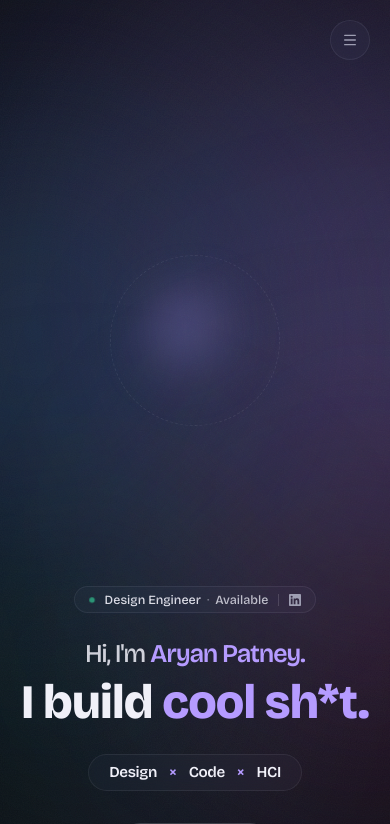
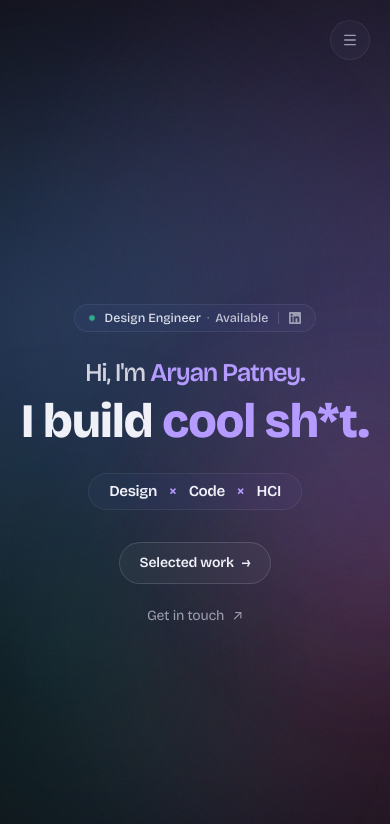
Before and after one commit to aryanpatneygit/aryan-patney-portfolio, a Next.js app: page / in a window 390 px wide. Shown: the top 824 px of the page. Built offline with nearby package versions, Linux system fonts and the light colour scheme.

Commit message:
Mobile: skip Spline runtime + cap blob blur for performance

```diff
--- a/src/app/globals.css
+++ b/src/app/globals.css
@@ -292,3 +292,15 @@ body {
     scroll-behavior: auto !important;
   }
 }
+
+/* Mobile / small viewport optimisations — heavy blurs are battery-expensive,
+   the visual difference between blur(110px) and blur(60px) on a small screen
+   is nil, and the saved GPU cycles are noticeable on older devices. */
+@media (max-width: 1023px) {
+  .glow-breathe {
+    /* Cap the largest blur at a softer value on small screens. */
+    filter: blur(60px) !important;
+    /* Slow the breathe loop slightly to reduce repaints. */
+    animation-duration: 24s;
+  }
+}
--- a/src/components/hero-spline.tsx
+++ b/src/components/hero-spline.tsx
@@ -21,14 +21,19 @@ export function HeroSpline() {
     const wrap = wrapRef.current;
     if (!canvas || !wrap) return;
 
-    // Respect reduced-motion preferences — skip the WebGL load entirely
-    // on devices / users who'd rather opt out of intensive animation.
-    const prefersReduced =
-      typeof window !== "undefined" &&
-      window.matchMedia("(prefers-reduced-motion: reduce)").matches;
-    if (prefersReduced) {
-      setStatus("error");
-      return;
+    // Skip the heavy Spline runtime on:
+    //   • mobile / tablet (< 1024px) — runtime is slow on touch devices
+    //     and the layout doesn't include the canvas anyway
+    //   • prefers-reduced-motion users (a11y)
+    if (typeof window !== "undefined") {
+      const isBelowDesktop = window.innerWidth < 1024;
+      const prefersReduced = window.matchMedia(
+        "(prefers-reduced-motion: reduce)"
+      ).matches;
+      if (isBelowDesktop || prefersReduced) {
+        setStatus("error");
+        return;
+      }
     }
 
     let cancelled = false;
--- a/src/components/hero.tsx
+++ b/src/components/hero.tsx
@@ -72,18 +72,15 @@ export function Hero() {
       aria-label="Introduction"
       className="relative isolate min-h-[100svh] overflow-hidden"
     >
-      {/* Spline canvas — absolutely positioned on desktop, dominates the
-          right portion. Stacks below the text on mobile. */}
+      {/* Spline canvas — desktop only.
+          Hidden on mobile entirely: the runtime is heavy, mobile devices
+          struggle, and the text-only mobile layout reads better. The
+          `hidden lg:block` keeps the DOM out of the mobile tree, and
+          HeroSpline also bails its init below the lg breakpoint as a
+          belt-and-braces guard. */}
       <div
         ref={splineWrapRef}
-        className={[
-          "z-0",
-          // mobile: full width, fixed height below text
-          "relative h-[58vh] min-h-[420px] w-full",
-          // desktop: absolute fill of the right column
-          "lg:absolute lg:inset-y-0 lg:right-[-4%] lg:left-[44%] lg:h-auto lg:min-h-0 lg:w-auto",
-          "xl:left-[48%]",
-        ].join(" ")}
+        className="z-0 hidden lg:absolute lg:inset-y-0 lg:right-[-4%] lg:left-[44%] lg:block xl:left-[48%]"
       >
         <HeroSpline />
       </div>
@@ -92,7 +89,7 @@ export function Hero() {
           within its own container so it doesn't feel hard-pinned to the left
           edge. Sits in the left ~38% on desktop, full-width above the robot
           on mobile. */}
-      <div className="relative z-10 mx-auto flex min-h-[100svh] max-w-7xl flex-col items-center justify-start px-5 pt-24 text-center sm:px-8 sm:pt-28 lg:items-start lg:justify-center lg:pt-0 lg:text-left">
+      <div className="relative z-10 mx-auto flex min-h-[100svh] max-w-7xl flex-col items-center justify-center px-5 pt-24 text-center sm:px-8 sm:pt-28 lg:items-start lg:pt-0 lg:text-left">
         <div className="flex w-full max-w-[44rem] flex-col items-center text-center lg:max-w-[44rem] lg:items-start lg:text-left">
           {/* Status pill */}
           <motion.div {...FADE_UP(0.05, reduce ?? null)}>
--- a/src/components/radial-glow.tsx
+++ b/src/components/radial-glow.tsx
@@ -47,6 +47,10 @@ function Blob({
  * The radial-glow background. Five fixed blurred blobs in violet / blue /
  * pink / teal that breathe + drift, plus a mouse-reactive central halo
  * that follows the cursor with damped lag for a subtle parallax.
+ *
+ * Mobile / coarse-pointer devices skip the cursor-following halo (the rAF
+ * loop and pointermove tracking are wasted there — touch fires few events
+ * and there's no hover state to reward).
  */
 export function RadialGlow() {
   const haloRef = useRef<HTMLDivElement>(null);
@@ -56,6 +60,10 @@ export function RadialGlow() {
     const halo = haloRef.current;
     if (!halo) return;
 
+    // Bail on coarse pointer devices (touch) — no value, real cost.
+    const isCoarse = window.matchMedia("(pointer: coarse)").matches;
+    if (isCoarse) return;
+
     let targetX = 0;
     let targetY = 0;
     let currentX = 0;
@@ -63,13 +71,11 @@ export function RadialGlow() {
     let rafId = 0;
 
     const onMove = (e: PointerEvent) => {
-      // Map cursor position into a -1..1 range from viewport center
       targetX = (e.clientX / window.innerWidth - 0.5) * 2;
       targetY = (e.clientY / window.innerHeight - 0.5) * 2;
     };
 
     const tick = () => {
-      // Damped follow — translate up to ~5% of viewport based on cursor
       currentX += (targetX - currentX) * 0.06;
       currentY += (targetY - currentY) * 0.06;
       halo.style.transform = `translate3d(${currentX * 5}vw, ${currentY * 5}vh, 0)`;
```
Also changed, not shown: 1 other file (tests, documents, lock files or other folders).
